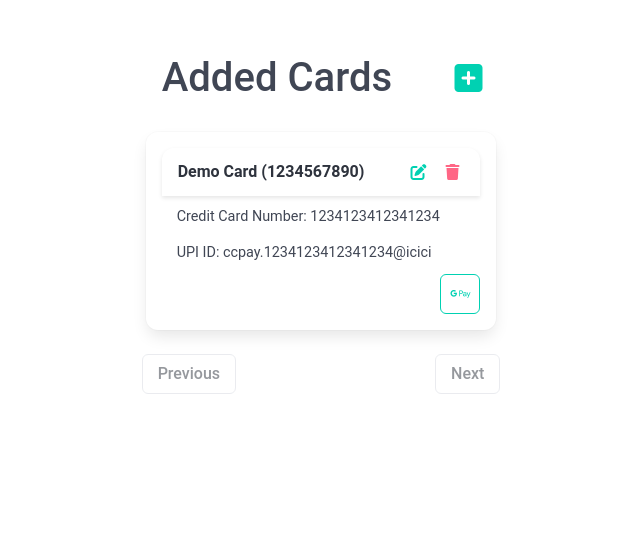
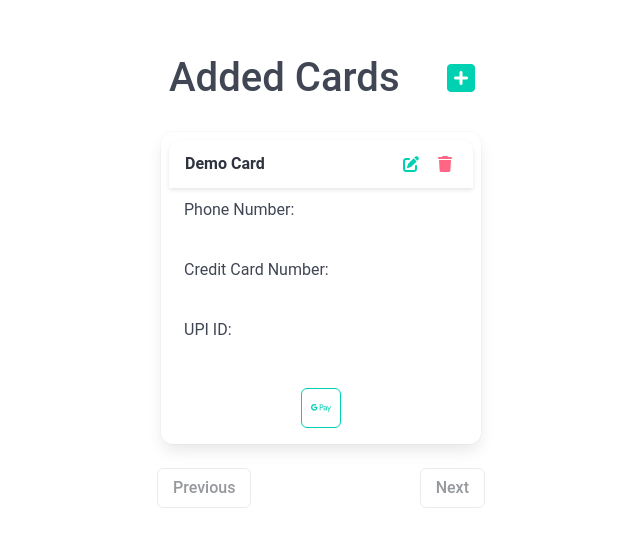
Before and after one commit to shivamkatyan/zap-bill, an Angular app: page / in a window 1280 px wide. Shown: the top 544 px of the page, without its empty margins (319-959 px from the left). Built offline with nearby package versions, Linux system fonts and the light colour scheme.

Commit message:
layout changes

```diff
--- a/src/app/features/card-list/card-list.component.html
+++ b/src/app/features/card-list/card-list.component.html
@@ -1,5 +1,5 @@
 <div class="container">
-  <div class="card-header is-justify-content-space-between is-align-items-center pb-5 px-4">
+  <div class="card-header is-justify-content-space-between is-align-items-center pb-5 px-2">
     <div class="is-size-2 has-text-centered is-capitalized has-text-weight-medium">Added Cards</div>
     <span class="icon has-text-primary add-card-btn">
       <i class="fa-solid fa-2x fa-square-plus" (click)="showAddCardModal()"></i>
--- a/src/app/features/credit-card/credit-card.component.html
+++ b/src/app/features/credit-card/credit-card.component.html
@@ -1,9 +1,9 @@
 @let isEditing = isEditing$ | async;
 
 @if (!isEditing) {
-  <div class="card p-4 mb-5">
+  <div class="card p-2 mb-5">
     <header class="card-header">
-      <p class="card-header-title is-capitalized">{{ card.username }} ({{ card.phoneNumber }})</p>
+      <p class="card-header-title is-capitalized">{{ card.username }}</p>
       <div class="card-header-icon">
         <span class="icon has-text-primary">
           <i class="fas fa-edit" (click)="toggleEdit()"></i>
@@ -15,13 +15,17 @@
     </header>
     <div class="card-content is-flex is-flex-direction-row is-justify-content-space-between">
       <div class="content is-flex is-flex-direction-column mb-0">
-        <p>Credit Card Number: {{ card.number }}</p>
-        <p>
-          UPI ID: <span #upiId>{{ card | upiID }}</span>
-        </p>
+        <div class="is-flex is-flex-direction-column">
+          <div>Phone Number:</div>
+          <div class="has-text-weight-bold has-text-white mb-3">{{ card.phoneNumber }}</div>
+          <div>Credit Card Number:</div>
+          <div class="has-text-weight-bold has-text-white mb-3">{{ card.number }}</div>
+          <div>UPI ID:</div>
+          <div #upiId class="has-text-weight-bold has-text-white mb-3">{{ card | upiID }}</div>
         </div>
       </div>
-      <div class="is-flex is-justify-content-flex-end is-align-items-flex-end">
+    </div>
+    <div class="is-flex is-justify-content-center is-align-items-center pb-2">
       <button class="button is-primary is-outlined is-normal pay-btn" (click)="payViaUPI()">
         <span class="icon">
           <i class="fab fa-google-pay"></i>
@@ -30,7 +34,7 @@
     </div>
   </div>
 } @else {
-  <div class="card p-5 mb-5">
+  <div class="card p-2 mb-5">
     <header class="card-header is-justify-content-flex-end">
       <div class="card-header-icon">
         <span class="icon has-text-danger">
@@ -64,7 +68,7 @@
             <div class="dropdown" [ngClass]="{ 'is-active': isDropdownActive }" id="bank-selector">
               <div class="dropdown-trigger">
                 <button
-                  class="button"
+                  class="button is-fullwidth"
                   type="button"
                   aria-haspopup="true"
                   aria-controls="dropdown-menu"
@@ -80,7 +84,7 @@
                 <div class="dropdown-content">
                   @for (bank of listOfBanks; track bank) {
                     <a class="dropdown-item" (click)="selectBank(bank)">
-                      {{ bank }}
+                      {{ bank | uppercase }}
                     </a>
                   }
                   <hr class="dropdown-divider" />
@@ -89,7 +93,7 @@
             </div>
           </div>
         </div>
-        <div class="is-inline-flex is-justify-content-flex-end" style="width: 100%">
+        <div class="is-inline-flex is-justify-content-center mt-3" style="width: 100%">
           <button class="button is-success" [disabled]="cardForm.invalid" (click)="saveChanges()">Save</button>
         </div>
       </form>
--- a/src/app/features/credit-card/credit-card.component.scss
+++ b/src/app/features/credit-card/credit-card.component.scss
@@ -26,3 +26,7 @@
 .pay-btn {
   max-height: 2.5rem;
 }
+#bank-selector.dropdown,
+#bank-selector.dropdown>.dropdown-trigger {
+  width: 100% !important;
+}
```
Lines whose indentation alone changed are shown as unchanged.
